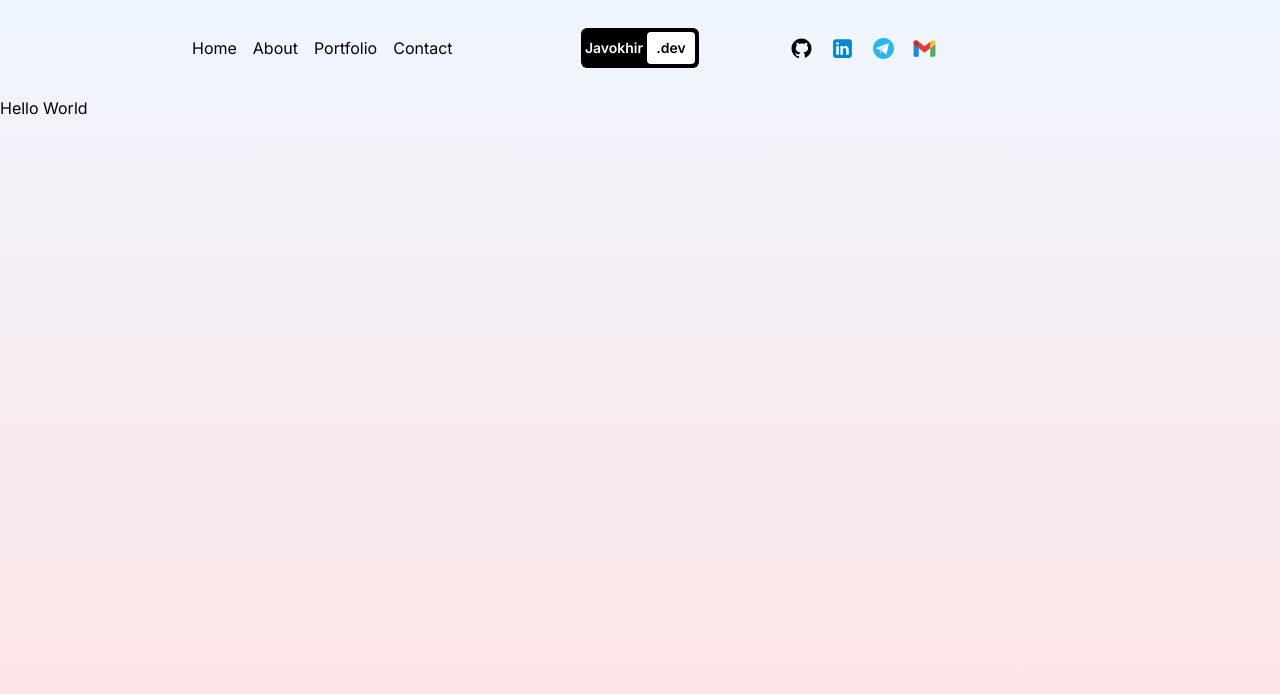
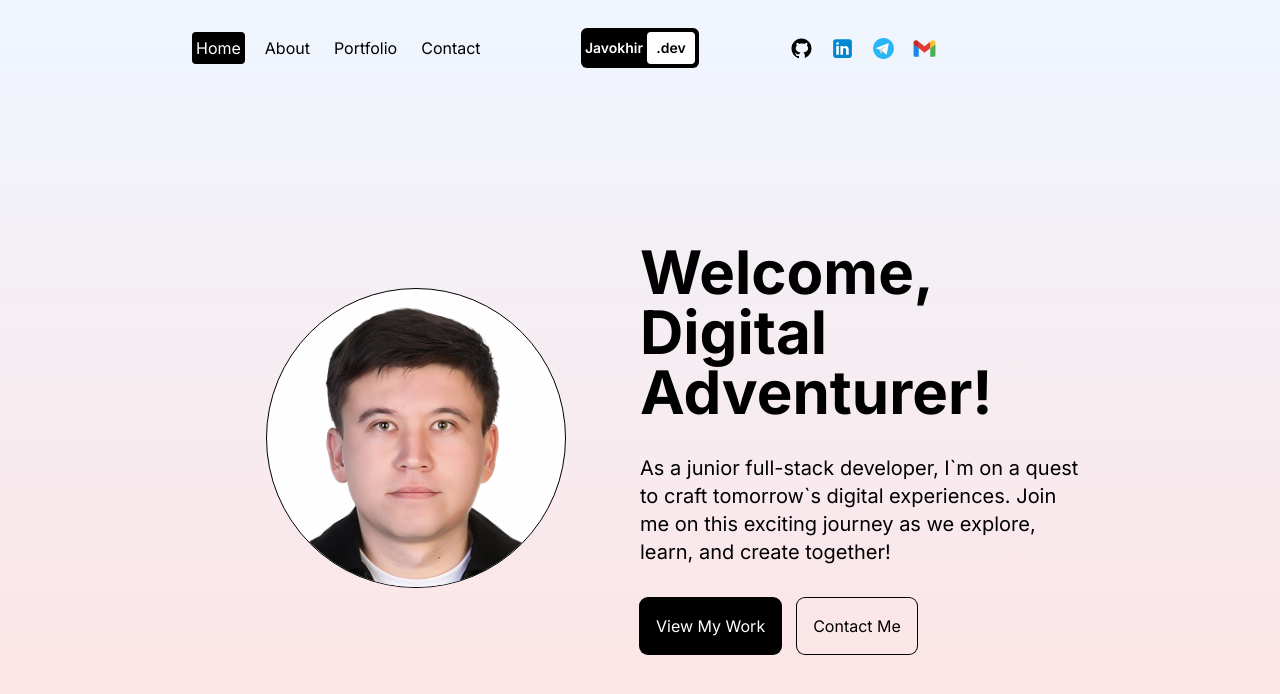
Before and after one commit to JavokhirTursunboev/portfolio, a Next.js app: page / in a window 1280 px wide. Shown: the top 694 px of the page. Built offline with nearby package versions, Linux system fonts and the light colour scheme.

Commit message:
Fix layout height calculation

```diff
--- a/src/app/layout.js
+++ b/src/app/layout.js
@@ -17,7 +17,7 @@ export default function RootLayout({ children }) {
           <div className="h-24">
             <Navbar />
           </div>
-          <div className="h-[calc(100vh - 6rem)]">{children}</div>
+          <div className="h-[calc(100vh-6rem)]">{children}</div>
         </div>
       </body>
     </html>
--- a/src/app/page.jsx
+++ b/src/app/page.jsx
@@ -1,5 +1,26 @@
+import Image from 'next/image';
 const Homepage = () => {
-  return <div>Hello World</div>;
+  return <div className="px-4 h-full sm:px-8 md:px-12 lg:px-20 xl:px-48 flex flex-col md:flex-row items-center justify-evenly ">
+    {/* image container */}
+    <div className="md:h-1/2 mb-5 flex md:flex-1 items-center justify-center -z-1 ">
+       <div className=" h-[200px] w-[200px] md:h-[300px] md:w-[300px]  relative border rounded-full border-1 border-black flex justify-center items-center overflow-hidden bg-[#FEFEFE]">
+
+        <Image src="/myself.png" alt="" fill className="object-contain " />
+       </div>
+    </div>
+
+    {/* TEXT CONTAINER */}
+    <div className="md:h-1/2 flex md:flex-1 flex-col gap-8 items-center md:items-start justify-center">
+  <p className='text-3xl md:text-4xl lg:text-6xl font-bold text-center md:text-start ' >Welcome, Digital Adventurer!</p>
+  <p className='md:text-xl' >As a junior full-stack developer, I`m on a quest to craft tomorrow`s digital experiences. Join me on this exciting journey as we explore, learn, and create together!</p>
+  {/* BUTTONS */}
+  <div className=" flex gap-4">
+
+  <button className="p-4 rounded-lg ring-1 ring-black bg-black text-white ">View My Work</button>
+  <button className="p-4 rounded-lg ring-1 ring-black  ">Contact Me</button>
+  </div>
+</div>
+  </div>
 };
 
 export default Homepage;
--- a/src/components/Navbar.jsx
+++ b/src/components/Navbar.jsx
@@ -2,6 +2,7 @@
 
 import { useState } from "react";
 import Link from "next/link";
+import NavLink from "./navLink";
 
 const links = [
   {
@@ -31,23 +32,21 @@ export default function Navbar() {
       {/* ======= NAVBAR FOR LARGE ========== */}
       <div className=" hidden md:flex gap-4 w-1/3">
         {links.map((link) => (
-          <Link href={link.url} key={link.title}>
-            {link.title}
-          </Link>
+         <NavLink link={link} key={link.title}/>
         ))}
       </div>
 
       {/* ==== LOGO ==== */}
-      <div className="md:hidden lg:flex w-1/3 justify-center">
+      <div className="md:hidden lg:flex  xl:justify-center w-[120px]">
         <Link
           href="/"
           className="text-sm bg-black rounded-md p-1
-           font-semibold flex items-center justify-center"
+           font-semibold flex items-center justify-center "
         >
           <span className="text-white mr-1">Javokhir</span>
           <span
             className="text-black bg-white rounded
-           w-12 h-8 flex items-center  justify-center"
+           w-12 h-8 flex items-center  justify-center "
           >
             .dev
           </span>
--- /dev/null
+++ b/src/components/navLink.js
@@ -0,0 +1,11 @@
+'use client'
+import { usePathname } from "next/navigation";
+import  Link  from 'next/link';
+
+export default function NavLink({link}) {
+    const pathName = usePathname()
+
+  return <Link className={`rounded p-1 ${pathName === link.url && "bg-black text-white"}`} href={link.url}>
+    {link.title}
+  </Link>
+}
```
Also changed, not shown: package.json (+6 -5 lines), public/myself.png (added), 1 other file (tests, documents, lock files or other folders).
